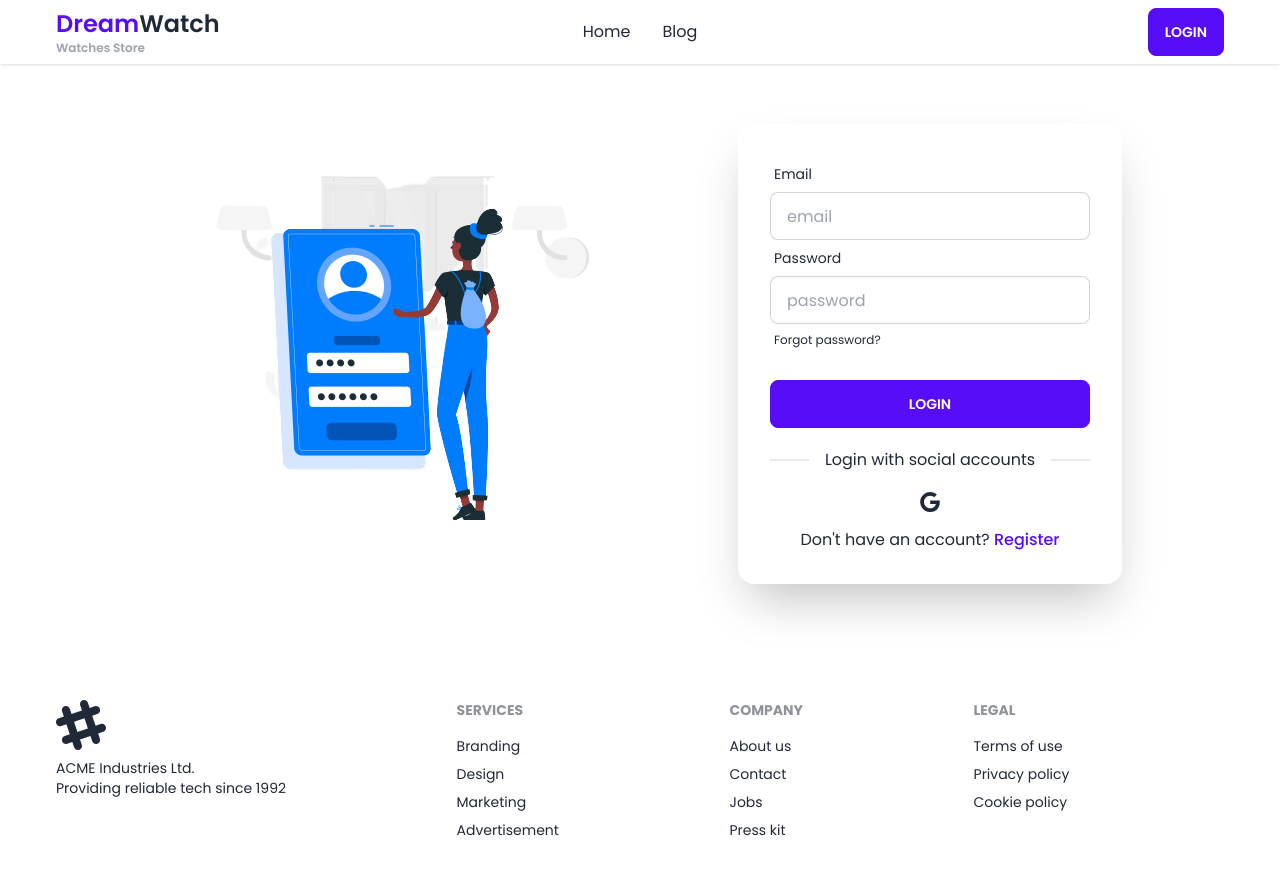
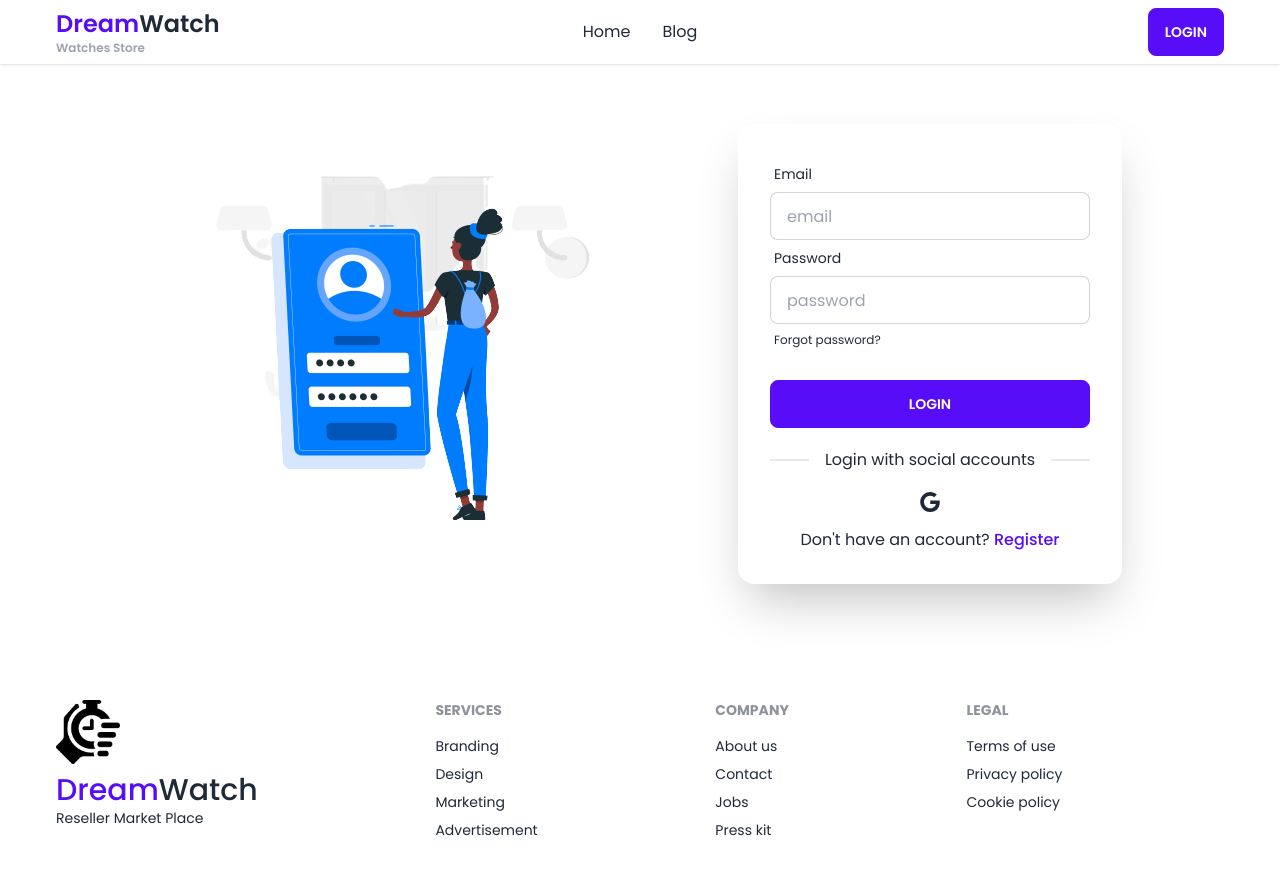
Before and after one commit to sazalislam04/dream-watch, a React (Create React App) app: page /login in a window 1280 px wide. Shown: the top 874 px of the page. Built offline with nearby package versions, Linux system fonts and the light colour scheme; no server answers.

Commit message:
updated add product

```diff
--- a/src/Pages/Dashboard/Seller/AddProduct.js
+++ b/src/Pages/Dashboard/Seller/AddProduct.js
@@ -67,7 +67,7 @@
     <div>
       <h1 className="text-center mt-10 text-4xl">Add a Product</h1>
 
-      <div className="card flex-shrink-0 w-full mx-auto mt-10 lg:max-w-2xl shadow-2xl bg-base-100">
+      <div className="card flex-shrink-0 w-full mx-auto mt-10 mb-10 lg:max-w-2xl shadow-2xl bg-base-100">
         <form onSubmit={handleSubmit(handleAddProduct)} className="card-body">
           <div className="form-control">
             <label className="label">
--- a/src/Pages/Dashboard/Seller/MyProducts.js
+++ b/src/Pages/Dashboard/Seller/MyProducts.js
@@ -54,6 +54,7 @@
       .then((data) => {
         if (data.matchedCount) {
           toast.success("Product Advertise Successed");
+          console.log(data);
         }
       });
   };
--- a/src/Pages/Home/Banner/Slider.js
+++ b/src/Pages/Home/Banner/Slider.js
@@ -1,4 +1,5 @@
 import React from "react";
+import { Link } from "react-router-dom";
 import "./Slider.css";
 const Slider = ({ item }) => {
   const { id, img, prev, next } = item;
@@ -19,12 +20,14 @@
           <button className="btn btn-primary btn-active mr-3 ">
             discover more
           </button>
-          <button
-            className="btn mt-5 sm:mt-0 btn-outline
+          <Link to="/login">
+            <button
+              className="btn mt-5 sm:mt-0 btn-outline
            text-white"
-          >
-            latest Watches
-          </button>
+            >
+              latest Watches
+            </button>
+          </Link>
         </div>
       </div>
       <div className="absolute flex justify-between transform -translate-y-1/2  right-8 lg:right-16 gap-6 bottom-0 lg:bottom-10">
--- a/src/Pages/Home/Products/SingleCard.js
+++ b/src/Pages/Home/Products/SingleCard.js
@@ -2,12 +2,9 @@
 import toast from "react-hot-toast";
 import { PhotoProvider, PhotoView } from "react-photo-view";
 import { AuthContext } from "../../../context/AuthProvider";
-import useBuyer from "../../../hook/useBuyer";
 
 const SingleCard = ({ product, setBookingData }) => {
   const { user } = useContext(AuthContext);
-  const [isBuyer] = useBuyer(user?.email);
-
   const {
     img,
     location,
--- a/src/Shared/Footer/Footer.js
+++ b/src/Shared/Footer/Footer.js
@@ -1,26 +1,18 @@
 import React from "react";
 import { Link } from "react-router-dom";
+import logo from "../../assets/img/logo.png";
 
 const Footer = () => {
   return (
     <section className="py-14">
       <footer className="footer container p-10 text-base-content">
         <div className="">
-          <svg
-            width="50"
-            height="50"
-            viewBox="0 0 24 24"
-            xmlns="http://www.w3.org/2000/svg"
-            fillRule="evenodd"
-            clipRule="evenodd"
-            className="fill-current"
-          >
-            <path d="M22.672 15.226l-2.432.811.841 2.515c.33 1.019-.209 2.127-1.23 2.456-1.15.325-2.148-.321-2.463-1.226l-.84-2.518-5.013 1.677.84 2.517c.391 1.203-.434 2.542-1.831 2.542-.88 0-1.601-.564-1.86-1.314l-.842-2.516-2.431.809c-1.135.328-2.145-.317-2.463-1.229-.329-1.018.211-2.127 1.231-2.456l2.432-.809-1.621-4.823-2.432.808c-1.355.384-2.558-.59-2.558-1.839 0-.817.509-1.582 1.327-1.846l2.433-.809-.842-2.515c-.33-1.02.211-2.129 1.232-2.458 1.02-.329 2.13.209 2.461 1.229l.842 2.515 5.011-1.677-.839-2.517c-.403-1.238.484-2.553 1.843-2.553.819 0 1.585.509 1.85 1.326l.841 2.517 2.431-.81c1.02-.33 2.131.211 2.461 1.229.332 1.018-.21 2.126-1.23 2.456l-2.433.809 1.622 4.823 2.433-.809c1.242-.401 2.557.484 2.557 1.838 0 .819-.51 1.583-1.328 1.847m-8.992-6.428l-5.01 1.675 1.619 4.828 5.011-1.674-1.62-4.829z"></path>
-          </svg>
+          <img className="w-16 h-16" src={logo} alt="" />
           <p>
-            ACME Industries Ltd.
+            <span className="text-primary text-3xl font-medium">Dream</span>
+            <span className="text-3xl font-medium">Watch</span>
             <br />
-            Providing reliable tech since 1992
+            Reseller Market Place
           </p>
         </div>
         <div>
```
Also changed, not shown: src/assets/img/logo.png (added), 1 other file (tests, documents, lock files or other folders).
